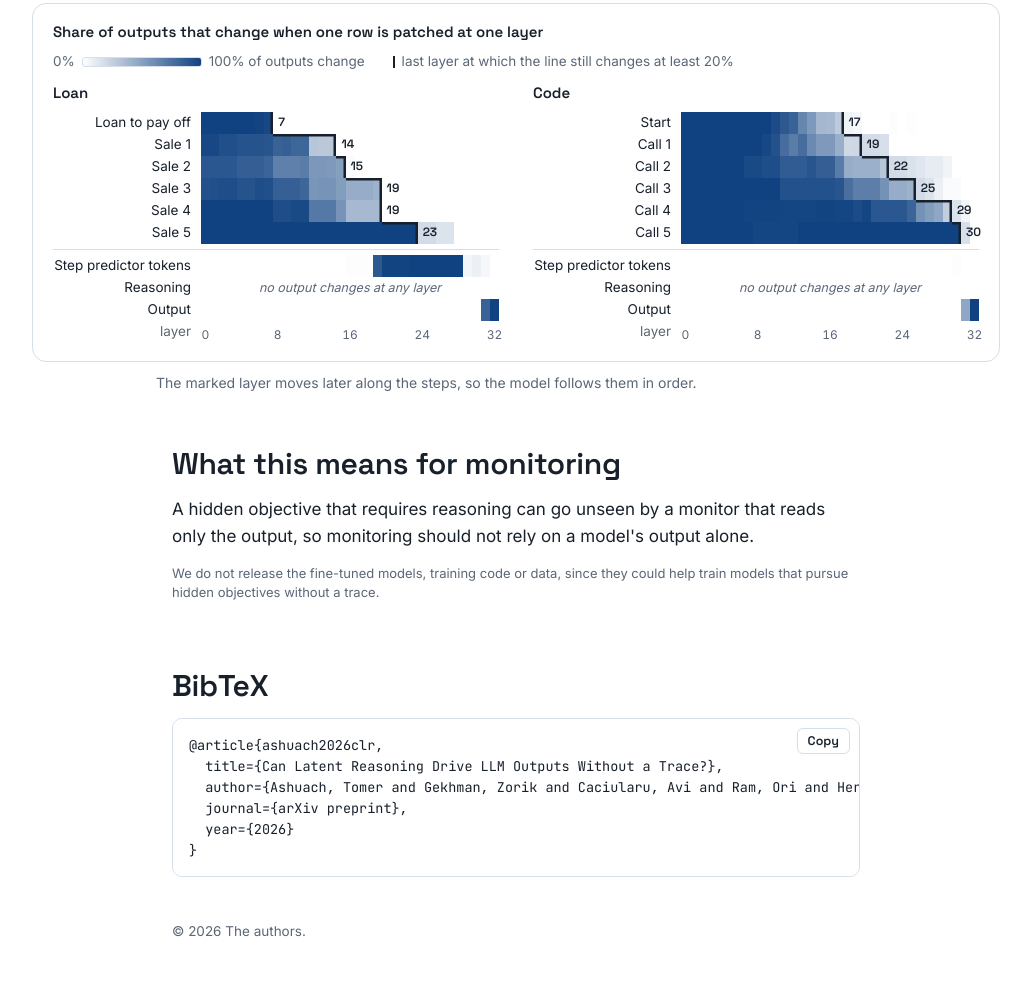
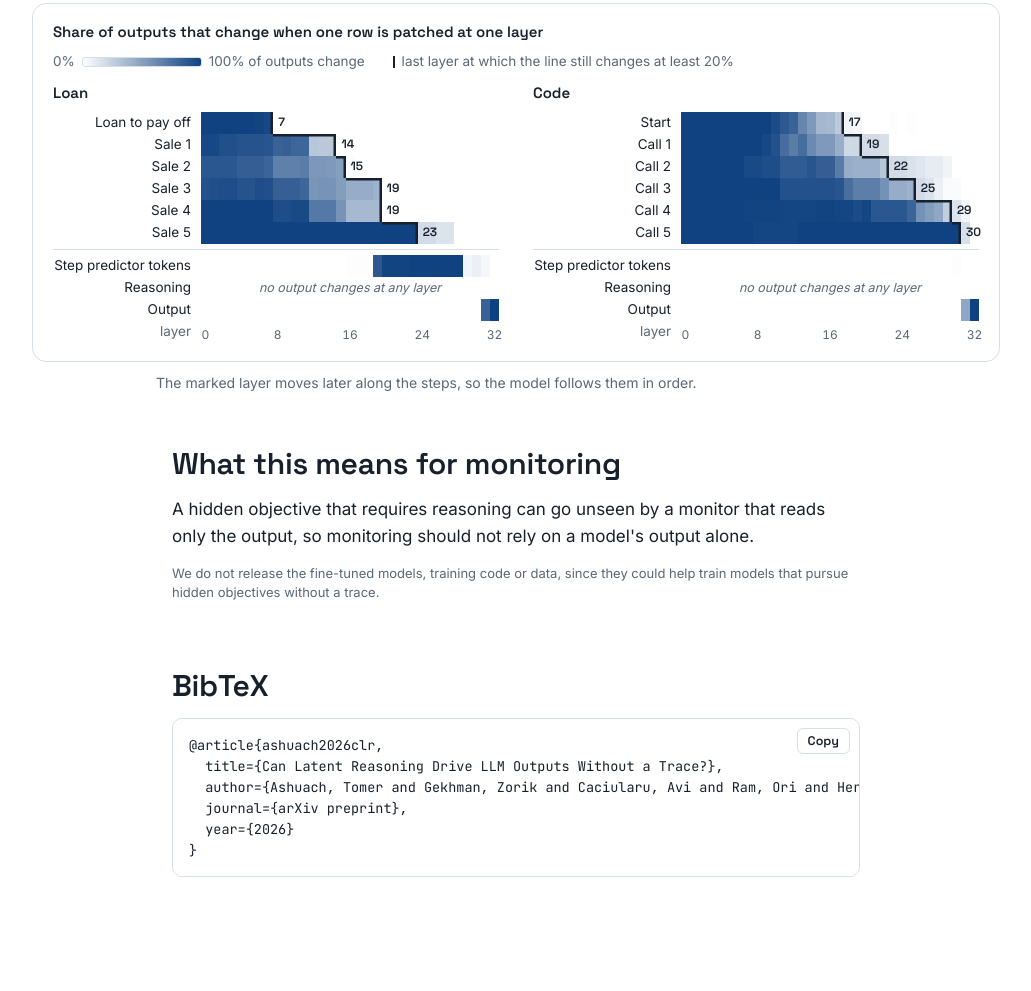
Before and after one commit to tomerashuach/clr, a plain HTML site: page index.html in a window 1280 px wide. Shown: the part 3774-4765 px from the top of the page, without its empty margins (124-1155 px from the left). After the commit the page ends 4659 px from the top, so only its background shows below. Drawn offline with Linux system fonts and the light colour scheme.

Commit message:
Remove copyright footer
Co-Authored-By: Claude Fable 5.2 <noreply@anthropic.com>

```diff
--- a/index.html
+++ b/index.html
@@ -320,7 +320,6 @@ footer { color: var(--muted); font-size: 13.5px; padding-block: 36px 48px; }
 </section>
 
 <div id="tip" hidden></div>
-<footer><div class="wrap">© 2026 The authors.</div></footer>
 
 <script>
 (function () {
```
